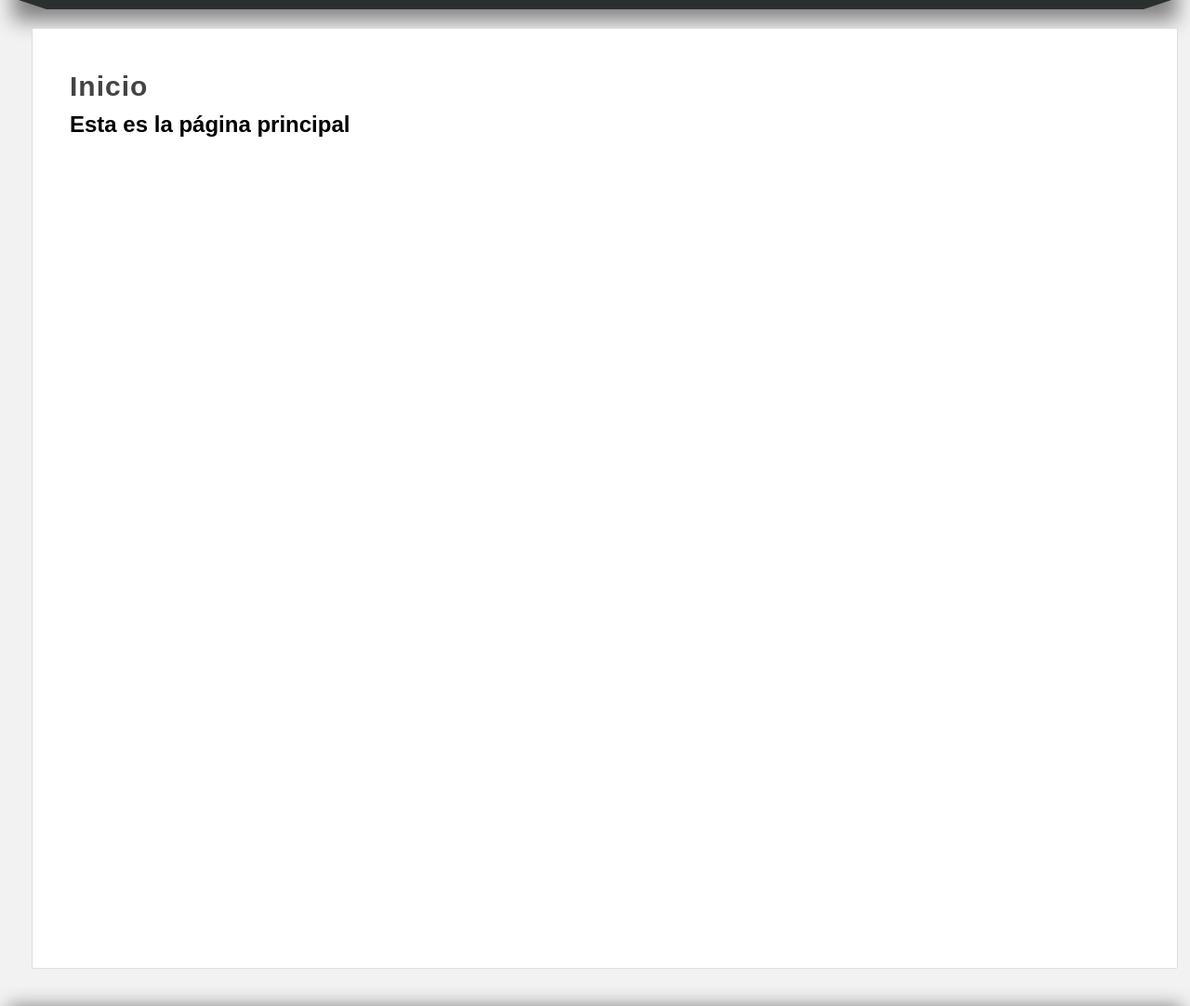
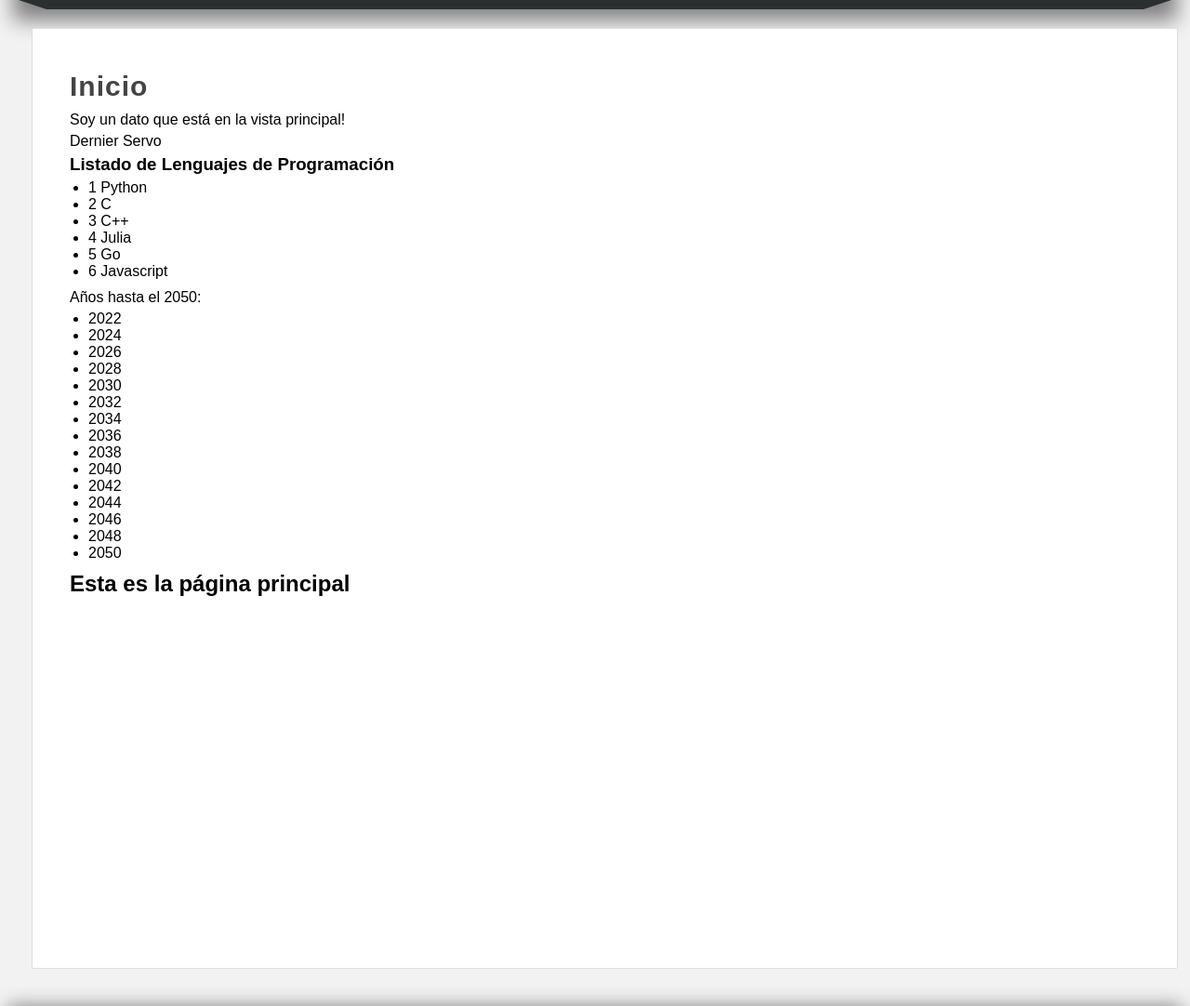
Before and after one commit to DernierServo/MasterPython, a Django app: page / in a window 1280 px wide. Shown: the part 202-1284 px from the top of the page at 93% size. Run offline with Django 3.2, Linux system fonts and the light colour scheme.

Commit message:
Condicionales y bucles en HTML

```diff
--- a/22-django/AprendiendoDjango/miApp/static/css/styles.css
+++ b/22-django/AprendiendoDjango/miApp/static/css/styles.css
@@ -5,6 +5,16 @@
     padding: 0px;
     font-family: sans-serif, Arial, Helvetica;
     text-decoration: none;
+}
+
+.box p, .box h2, .box h3, .box ul {
+    margin-top: 5px;
+    margin-bottom: 5px;
+}
+
+.box ul, .box ol {
+    margin-left: 20px;
+    margin-bottom: 10px;
 }
 
 body {
--- a/22-django/AprendiendoDjango/miApp/templates/index.html
+++ b/22-django/AprendiendoDjango/miApp/templates/index.html
@@ -1,11 +1,38 @@
 {% extends 'layout.html' %}
 
 {% block title %}
-    Inicio
+    {{title}}
 {% endblock %}
 
 
 {% block content %}
-    <h1 class="title">Inicio</h1>
+    <h1 class="title">{{title}}</h1>
+    <p>{{mi_variable}}</p>
+
+    {% if nombre  %}
+        <p>{{nombre}}</p>
+    {% else %}
+        <strong>El nombre no existe</strong>
+    {% endif %}
+
+    <h3>Listado de Lenguajes de Programación</h3>
+    <ul>
+    {% for lp in lps %}
+        <li> {{forloop.counter}} {{lp}} </li>
+    {% empty %}
+        <p><strong>No hay lenguajes que mostrar</strong></p>
+    {% endfor %}
+    </ul>
+
+    <p>Años hasta el 2050:</p>
+    <ul>
+        {% for anho in anhos %}
+            <!--'|divisibleby' es un filtro-->
+            {% if anho|divisibleby:2 == True %}
+                <li> {{anho}} </li>
+            {% endif %}
+        {% endfor %}
+    </ul>
+
     <h2>Esta es la página principal</h2>
 {% endblock %}
--- a/22-django/AprendiendoDjango/miApp/views.py
+++ b/22-django/AprendiendoDjango/miApp/views.py
@@ -16,7 +16,24 @@ from django.shortcuts import render, HttpResponse, redirect
 layout = ""
 
 def index(request):
-    return render(request, 'index.html')
+    anho_ini = 2021
+    rango_anhos = range(anho_ini, 2051)
+
+    nombre = 'Dernier Servo'
+    lenguajes = ['Python', 'C', 'C++', 'Julia', 'Go', 'Javascript']
+    #lenguajes = []
+
+    return render(
+        request,
+        'index.html',
+        {
+            'title': 'Inicio',
+            'nombre': nombre,
+            'lps': lenguajes,
+            'mi_variable': 'Soy un dato que está en la vista principal!',
+            'anhos': rango_anhos
+        }
+    )
 
 def hola_mundo(request):
     return render(request, 'hola_mundo.html')
```
